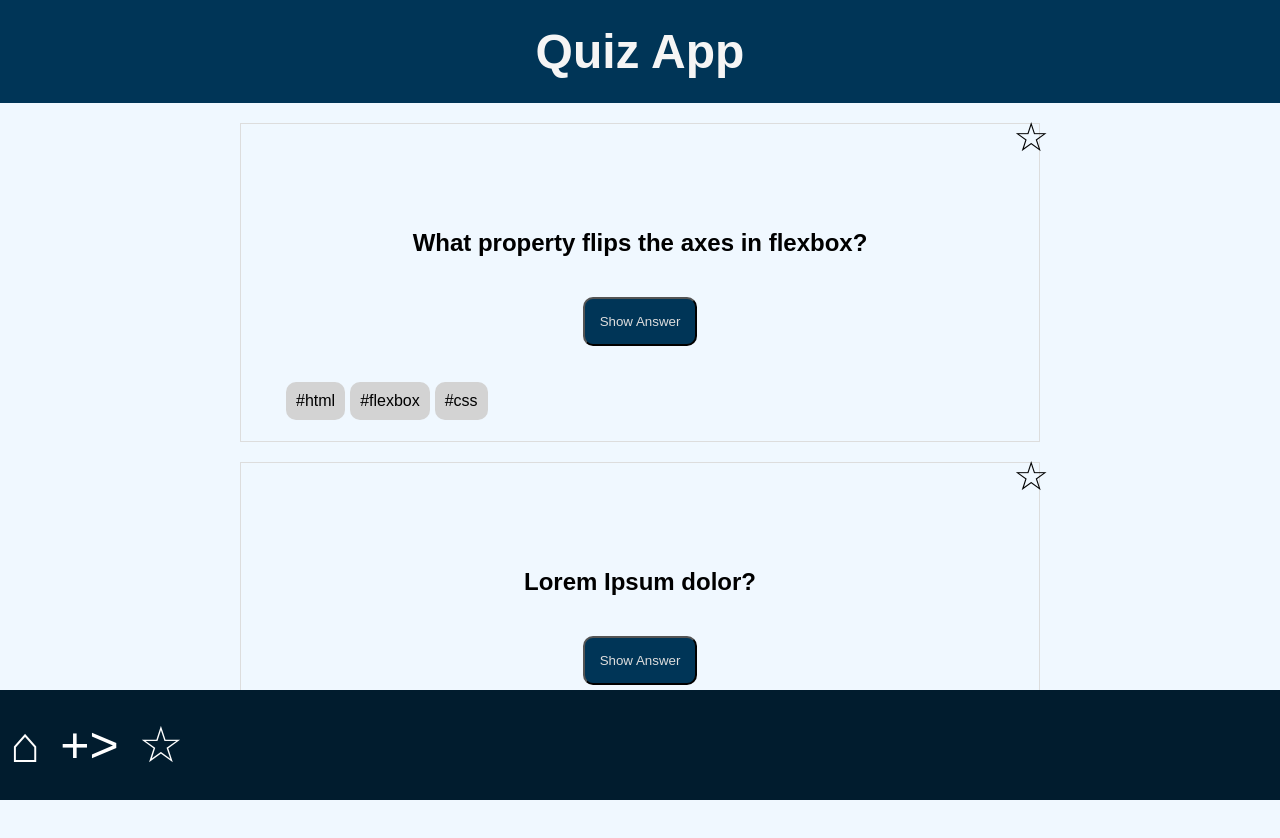
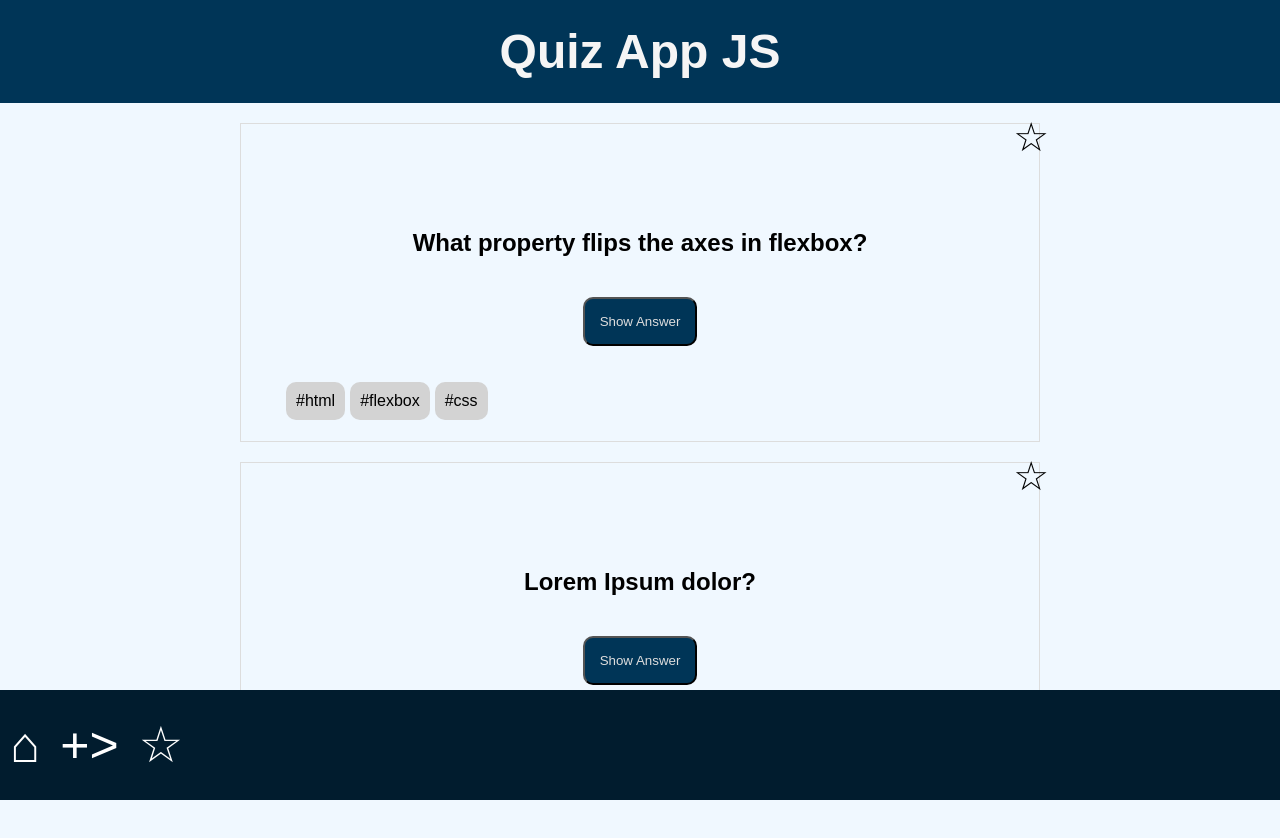
Before and after one commit to SarahJoyceMorgen/Quiz-App, a plain HTML site: page index.html in a window 1280 px wide. Drawn offline with Linux system fonts and the light colour scheme.

Commit message:
Solution

```diff
--- a/index.html
+++ b/index.html
@@ -11,7 +11,7 @@
 
 <body>
     <header>
-        <h1>Quiz App</h1>
+        <h1>Quiz App JS</h1>
     </header>
 
     <main>
--- a/index.js
+++ b/index.js
@@ -27,6 +27,7 @@ function addTag() {
 
 
     const tagValue = document.getElementById('tagInput').value;
+    const tagValue = document.getElementById('tagInput').value;
 
     const questionInput = document.getElementById('questionInput');
     questionInput.value += ' #' + tagValue;
```
